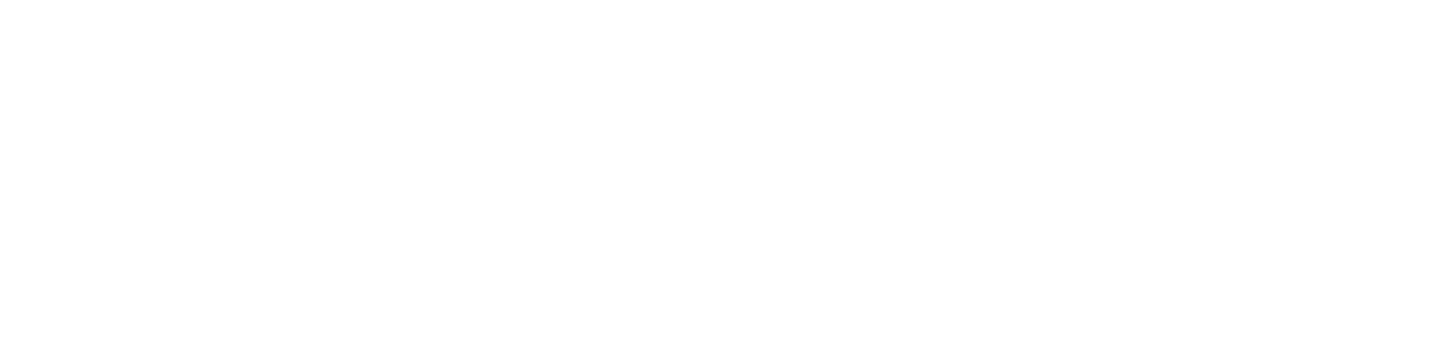
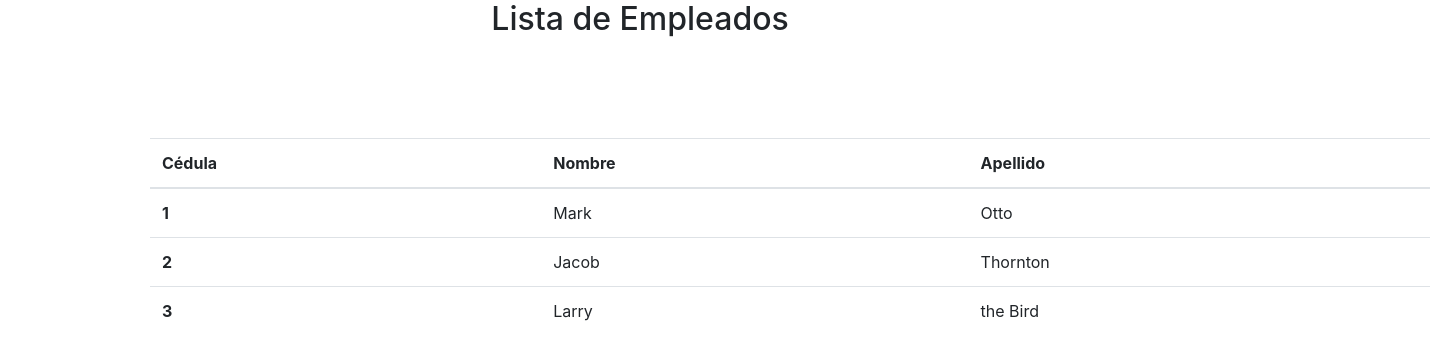
Before and after one commit to Aaron776/integrador-angular, an Angular app: page /listemployee in a window 1280 px wide. Shown: the top 360 px of the page, 1430 px wide, since content can reach past the window. Built offline with nearby package versions, Linux system fonts and the light colour scheme.

Commit message:
List Employee

```diff
--- a/src/app/app-routing.module.ts
+++ b/src/app/app-routing.module.ts
@@ -2,10 +2,12 @@
 import { Routes, RouterModule } from '@angular/router';
 import {LoginComponent} from './login/login.component';
 import {ErrorNotFoundComponent} from './error-not-found/error-not-found.component';
+import {ListEmployeeComponent} from './list-employee/list-employee.component';
 
 
 const routes: Routes = [
   {path:'',component:LoginComponent},
+  {path:'listemployee',component:ListEmployeeComponent},
   {path: '**', pathMatch: 'full', component:ErrorNotFoundComponent}
 ];
 
--- a/src/app/list-employee/list-employee.component.html
+++ b/src/app/list-employee/list-employee.component.html
@@ -1,7 +1,31 @@
-import {MatListModule} from '@angular/material/list';
+<h2 style="text-align: center;">Lista de Empleados</h2>
 
-<mat-list listEmployee role="list">
-    <mat-list-item role="listitem"></mat-list-item>
-    <mat-list-item role="listitem">Item 2</mat-list-item>
-    <mat-list-item role="listitem">Item 3</mat-list-item>
-</mat-list>
+<table class="table" style="margin-right: 150px; margin-left:150px; margin-top: 100px;">
+    <thead>
+      <tr>
+        <th scope="col">Cédula</th>
+        <th scope="col">Nombre</th>
+        <th scope="col">Apellido</th>
+      </tr>
+    </thead>
+    <tbody>
+      <tr>
+        <th scope="row">1</th>
+        <td>Mark</td>
+        <td>Otto</td>
+
+      </tr>
+      <tr>
+        <th scope="row">2</th>
+        <td>Jacob</td>
+        <td>Thornton</td>
+
+      </tr>
+      <tr>
+        <th scope="row">3</th>
+        <td>Larry</td>
+        <td>the Bird</td>
+
+      </tr>
+    </tbody>
+  </table>
```
Also changed, not shown: 1 other file (tests, documents, lock files or other folders).
